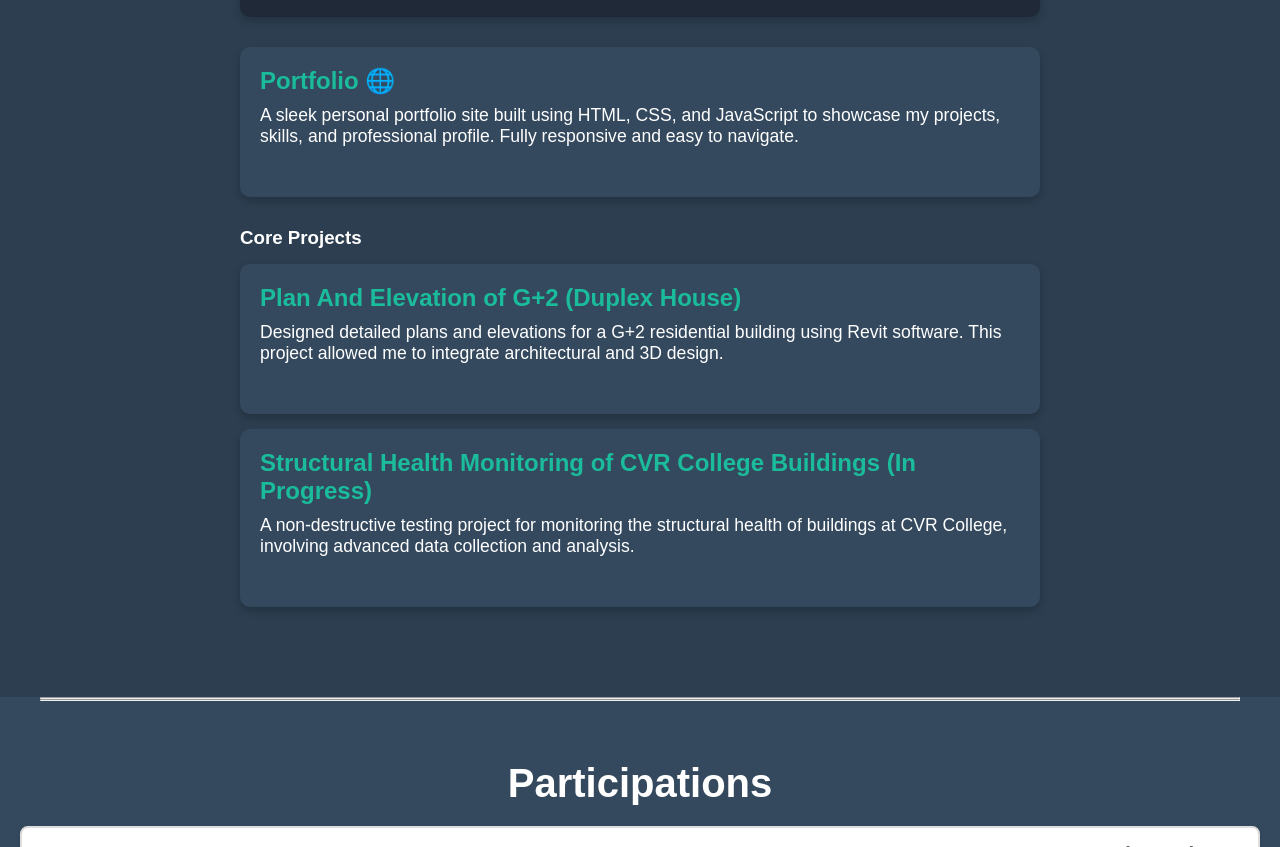
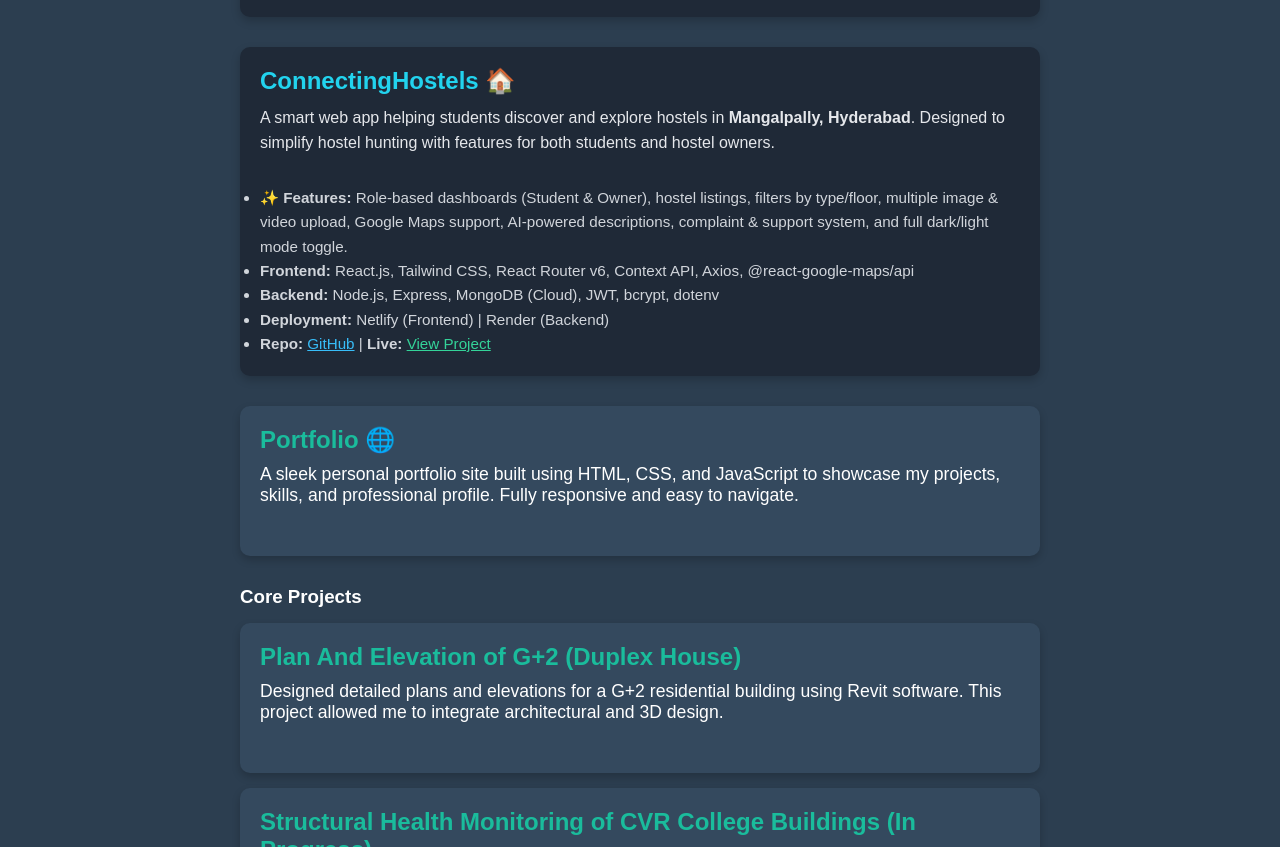
Before and after one commit to anilnunnagopula/portfolio, a plain HTML site: page Html/Index.html in a window 1280 px wide. Shown: the part 3977-4824 px from the top of the page. Drawn offline with nearby package versions, Linux system fonts and the light colour scheme.

Commit message:
added connectingHostels

```diff
--- a/Html/Index.html
+++ b/Html/Index.html
@@ -617,7 +617,10 @@
       </section>
 
       <hr />
-      <section id="Projects" style="color: white; text-align: center; padding: 60px 10px">
+      <section
+        id="Projects"
+        style="color: white; text-align: center; padding: 60px 10px"
+      >
         <h2>Projects</h2>
 
         <!-- Tech Projects -->
@@ -625,34 +628,149 @@
           <h3>Tech Projects</h3>
 
           <!-- ConnectConstructions Project -->
-          <div class="project" style="background-color: #1f2937; padding: 20px; border-radius: 10px; margin-bottom: 30px; box-shadow: 0 4px 10px rgba(0,0,0,0.2); color: #f9fafb;">
-            <h4 style="color: #22d3ee; font-size: 1.5rem; margin-bottom: 10px;">ConnectingConstructions 🏗️</h4>
-            <p style="font-size: 1rem; color: #e5e7eb; line-height: 1.6;">
-              A full-stack web platform designed to be the <strong>"Amazon for Civil Construction."</strong>
-              It connects suppliers and customers for all building needs like cement, steel, interior decor, etc.
+          <div
+            class="project"
+            style="
+              background-color: #1f2937;
+              padding: 20px;
+              border-radius: 10px;
+              margin-bottom: 30px;
+              box-shadow: 0 4px 10px rgba(0, 0, 0, 0.2);
+              color: #f9fafb;
+            "
+          >
+            <h4 style="color: #22d3ee; font-size: 1.5rem; margin-bottom: 10px">
+              ConnectingConstructions 🏗️
+            </h4>
+            <p style="font-size: 1rem; color: #e5e7eb; line-height: 1.6">
+              A full-stack web platform designed to be the
+              <strong>"Amazon for Civil Construction."</strong>
+              It connects suppliers and customers for all building needs like
+              cement, steel, interior decor, etc.
             </p>
-            <ul style="text-align: left; margin: 0px auto 0; max-width: 800px; ont-size: 0.95rem; line-height: 1.6; color: #d1d5db;">
-              <li><strong>✨ Features:</strong> Role-based dashboards, product listings, cart & checkout, Google Maps integration, AI chatbot, order tracking, dark mode, and real-time styled notifications.</li>
-              <li><strong>Frontend:</strong> React.js, Tailwind CSS, React Router v6, Context API, Axios, @react-google-maps/api</li>
-              <li><strong>Backend:</strong> Node.js, Express, MongoDB (Cloud), JWT, Nodemailer, bcrypt, dotenv</li>
-              <li><strong>Deployment:</strong> Netlify (Frontend) | Render (Backend)</li>
-              <li><strong>Repo:</strong>
-                <a href="https://github.com/anilnunnagopula/connectingconstructions" target="_blank" style="color: #38bdf8; text-decoration: underline;">GitHub</a> |
+            <ul
+              style="
+                text-align: left;
+                margin: 0px auto 0;
+                max-width: 800px;
+                ont-size: 0.95rem;
+                line-height: 1.6;
+                color: #d1d5db;
+              "
+            >
+              <li>
+                <strong>✨ Features:</strong> Role-based dashboards, product
+                listings, cart & checkout, Google Maps integration, AI chatbot,
+                order tracking, dark mode, and real-time styled notifications.
+              </li>
+              <li>
+                <strong>Frontend:</strong> React.js, Tailwind CSS, React Router
+                v6, Context API, Axios, @react-google-maps/api
+              </li>
+              <li>
+                <strong>Backend:</strong> Node.js, Express, MongoDB (Cloud),
+                JWT, Nodemailer, bcrypt, dotenv
+              </li>
+              <li>
+                <strong>Deployment:</strong> Netlify (Frontend) | Render
+                (Backend)
+              </li>
+              <li>
+                <strong>Repo:</strong>
+                <a
+                  href="https://github.com/anilnunnagopula/connectingconstructions"
+                  target="_blank"
+                  style="color: #38bdf8; text-decoration: underline"
+                  >GitHub</a
+                >
+                |
                 <strong>Live:</strong>
-                <a href="https://connectingconstructions.netlify.app" target="_blank" style="color: #34d399; text-decoration: underline;">View Project</a>
+                <a
+                  href="https://connectingconstructions.netlify.app"
+                  target="_blank"
+                  style="color: #34d399; text-decoration: underline"
+                  >View Project</a
+                >
               </li>
             </ul>
           </div>
-
+          <!-- ConnectingHostels Project -->
+          <div
+            class="project"
+            style="
+              background-color: #1f2937;
+              padding: 20px;
+              border-radius: 10px;
+              margin-bottom: 30px;
+              box-shadow: 0 4px 10px rgba(0, 0, 0, 0.2);
+              color: #f9fafb;
+            "
+          >
+            <h4 style="color: #22d3ee; font-size: 1.5rem; margin-bottom: 10px">
+              ConnectingHostels 🏠
+            </h4>
+            <p style="font-size: 1rem; color: #e5e7eb; line-height: 1.6">
+              A smart web app helping students discover and explore hostels in
+              <strong>Mangalpally, Hyderabad</strong>. Designed to simplify
+              hostel hunting with features for both students and hostel owners.
+            </p>
+            <ul
+              style="
+                text-align: left;
+                margin: 0px auto 0;
+                max-width: 800px;
+                font-size: 0.95rem;
+                line-height: 1.6;
+                color: #d1d5db;
+              "
+            >
+              <li>
+                <strong>✨ Features:</strong> Role-based dashboards (Student &
+                Owner), hostel listings, filters by type/floor, multiple image &
+                video upload, Google Maps support, AI-powered descriptions,
+                complaint & support system, and full dark/light mode toggle.
+              </li>
+              <li>
+                <strong>Frontend:</strong> React.js, Tailwind CSS, React Router
+                v6, Context API, Axios, @react-google-maps/api
+              </li>
+              <li>
+                <strong>Backend:</strong> Node.js, Express, MongoDB (Cloud),
+                JWT, bcrypt, dotenv
+              </li>
+              <li>
+                <strong>Deployment:</strong> Netlify (Frontend) | Render
+                (Backend)
+              </li>
+              <li>
+                <strong>Repo:</strong>
+                <a
+                  href="https://github.com/anilnunnagopula/connectinghostels"
+                  target="_blank"
+                  style="color: #38bdf8; text-decoration: underline"
+                  >GitHub</a
+                >
+                |
+                <strong>Live:</strong>
+                <a
+                  href="https://connectinghostels.netlify.app"
+                  target="_blank"
+                  style="color: #34d399; text-decoration: underline"
+                  >View Project</a
+                >
+              </li>
+            </ul>
+          </div>
 
           <!-- Portfolio Project -->
           <div class="project">
             <h4>Portfolio 🌐</h4>
             <p>
-              A sleek personal portfolio site built using HTML, CSS, and JavaScript to showcase my projects, skills, and professional profile. Fully responsive and easy to navigate.
+              A sleek personal portfolio site built using HTML, CSS, and
+              JavaScript to showcase my projects, skills, and professional
+              profile. Fully responsive and easy to navigate.
             </p>
           </div>
-
         </div>
 
         <!-- Core Projects -->
```
Also changed, not shown: 1 other file.
